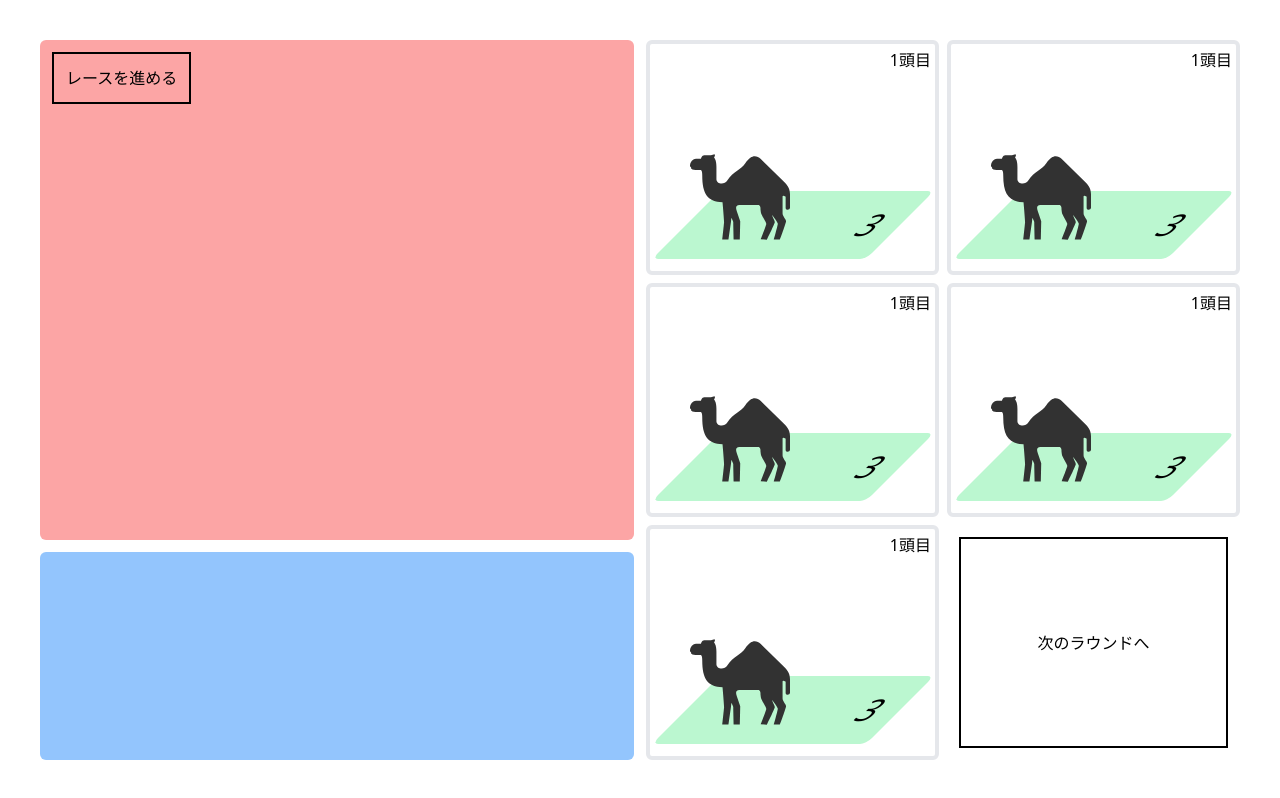
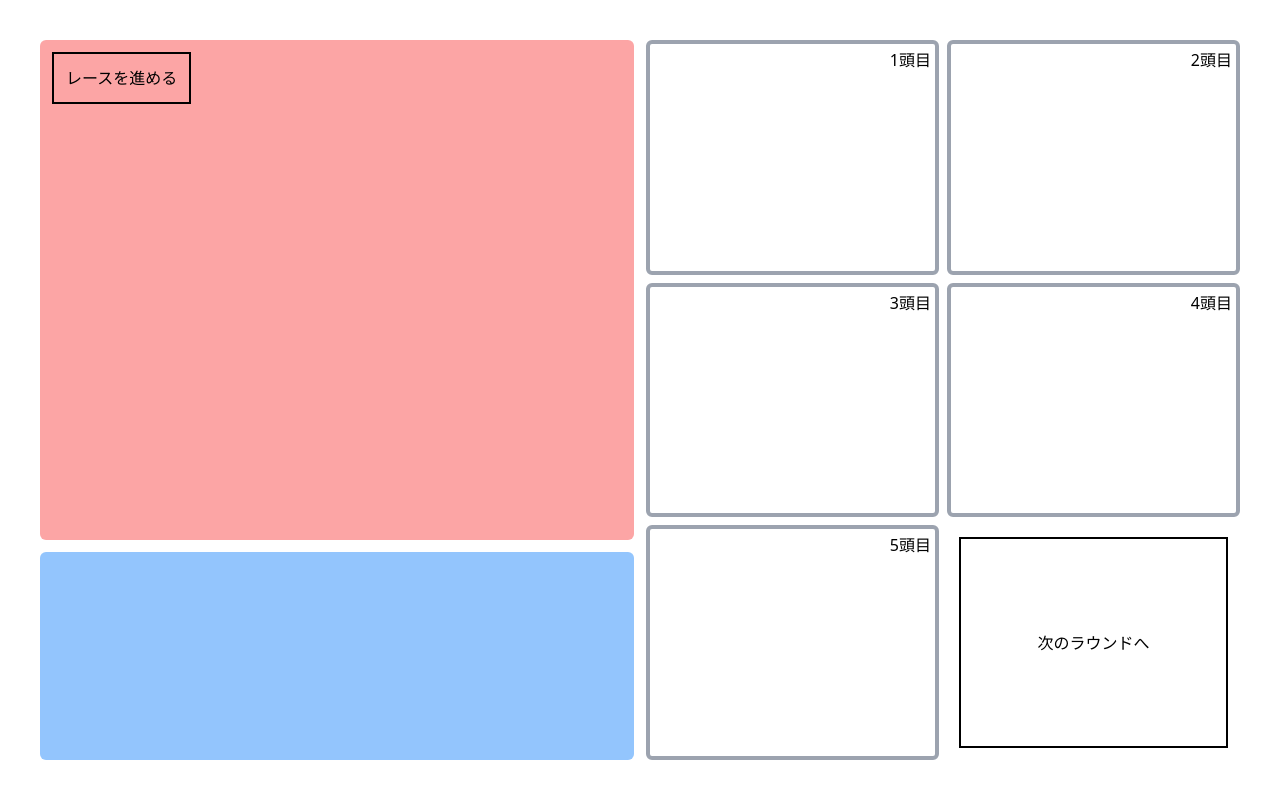
Before and after one commit to YM202c2100/camel-up, a Next.js app: page / in a window 1280 px wide. Built offline with nearby package versions, Linux system fonts and the light colour scheme; a web font is replaced by a local one.

Commit message:
[feat] 当選したラクダを表示するように変更

```diff
--- a/app/feature/selectedCamels/components/selectedCamels.tsx
+++ b/app/feature/selectedCamels/components/selectedCamels.tsx
@@ -1,25 +1,32 @@
 import { CamelIcon } from "@/app/components/camelIcon"
+import { RoundResultContext } from "@/app/page"
+import { useContext } from "react"
+import { RollResult } from "../../rollAction/models/models"
 
 export const SelectedCamels:React.FC = ()=>{
+  const roundRollResult = useContext(RoundResultContext)
+  const roundResultfilledNull = [...roundRollResult, ...Array(5-roundRollResult.length).fill(null)]
   return(<>
-    <CamelCard/>
-    <CamelCard/>
-    <CamelCard/>
-    <CamelCard/>
-    <CamelCard/>
+    {roundResultfilledNull.map((result, idx) => (
+      <CamelCard result={result} idx={idx} key={idx}/>
+    ))}
   </>)
 }
 
-const CamelCard:React.FC = ()=>{
+const CamelCard:React.FC<{result:RollResult|undefined, idx:number}> = ({result, idx})=>{
   return(
-    <div className="flex justify-center items-end relative border-4 rounded-md">
-      <p className="absolute top-0 right-0 m-1">1頭目</p>
-      <div className="w-[100px] aspect-square absolute z-10 -scale-x-100 bottom-6 left-10">
-        <CamelIcon camelColor="black"/>
-      </div>
-      <div className="w-[75%] h-[30%] -skew-x-[45deg] bg-green-200 relative bottom-3 rounded-md flex justify-end items-center">
-        <p className="text-3xl mr-5">3</p>
-      </div>
+    <div className="flex justify-center items-end relative border-4 border-gray-400 rounded-md">
+      <p className="absolute top-0 right-0 m-1">{idx+1}頭目</p>
+      {result &&
+        <>
+          <div className="w-[100px] aspect-square absolute z-10 -scale-x-100 bottom-6 left-10">
+            <CamelIcon camelColor={result.camel}/>
+          </div>
+          <div className="w-[75%] h-[30%] -skew-x-[45deg] bg-green-200 relative bottom-3 rounded-md flex justify-end items-center">
+            <p className="text-3xl mr-5">{result.dice}</p>
+          </div>
+        </>
+      }
     </div>
   )
 }
--- a/app/page.tsx
+++ b/app/page.tsx
@@ -13,12 +13,11 @@ export default function Home() {
   const [roundNum, setRoundNum] = useState<number>(1)
 
   return (
+    <RoundResultContext value={roundResult}>
       <div className="grid grid-cols-2 h-lvh p-10 gap-3">
         <div className="grid grid-rows-10 gap-3">
           <div className="bg-red-300 row-span-7 rounded-md">
-          <RoundResultContext value={roundResult}>
               <RollAction roundNum={roundNum} setRoundResult={setRoundResult}/>
-          </RoundResultContext>
           </div>
           <div className="bg-blue-300 row-span-3 rounded-md"></div>
         </div>
@@ -28,5 +27,6 @@ export default function Home() {
           <NextRoundButton setRoundNum={setRoundNum}/>
         </div>
       </div>
+    </RoundResultContext>
   );
 }
```
Lines whose indentation alone changed are shown as unchanged.
